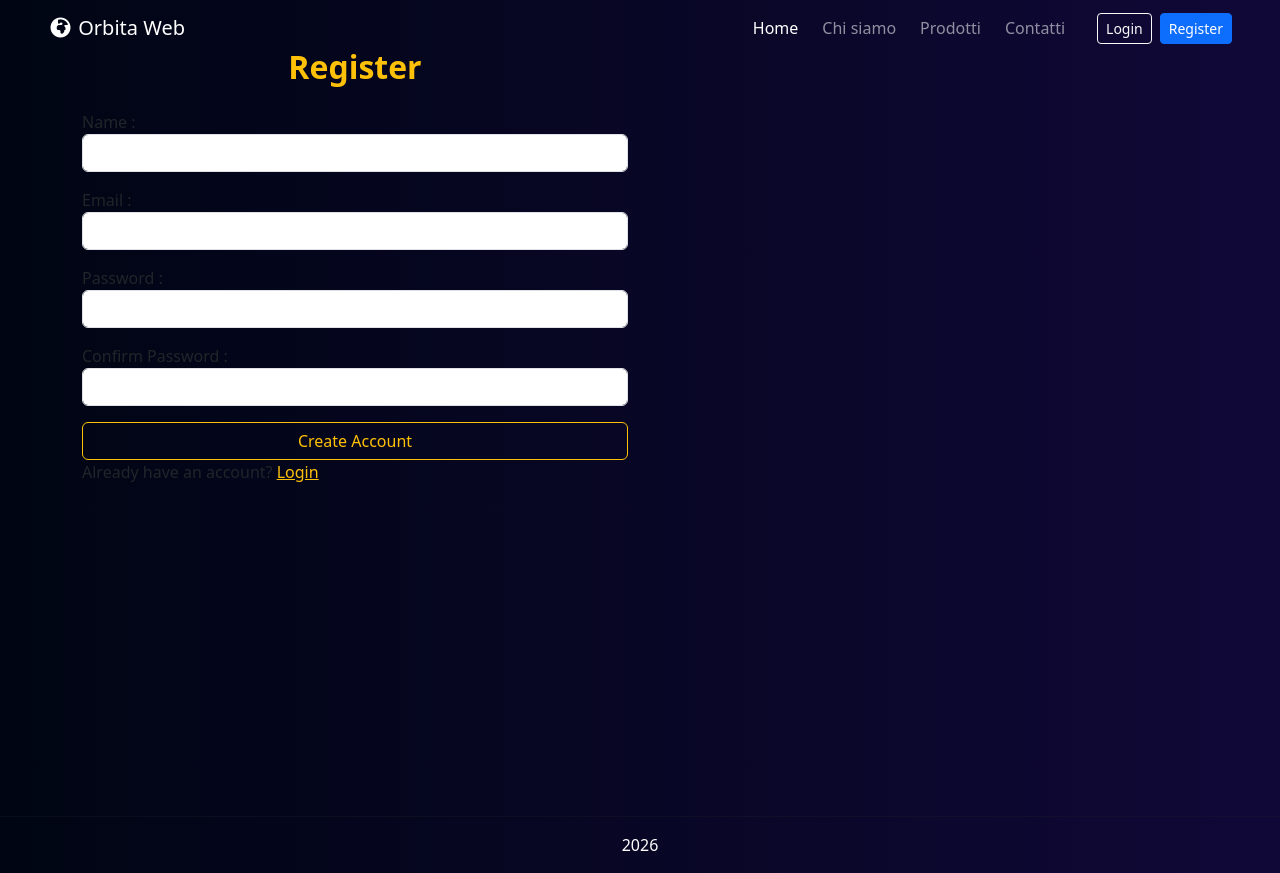
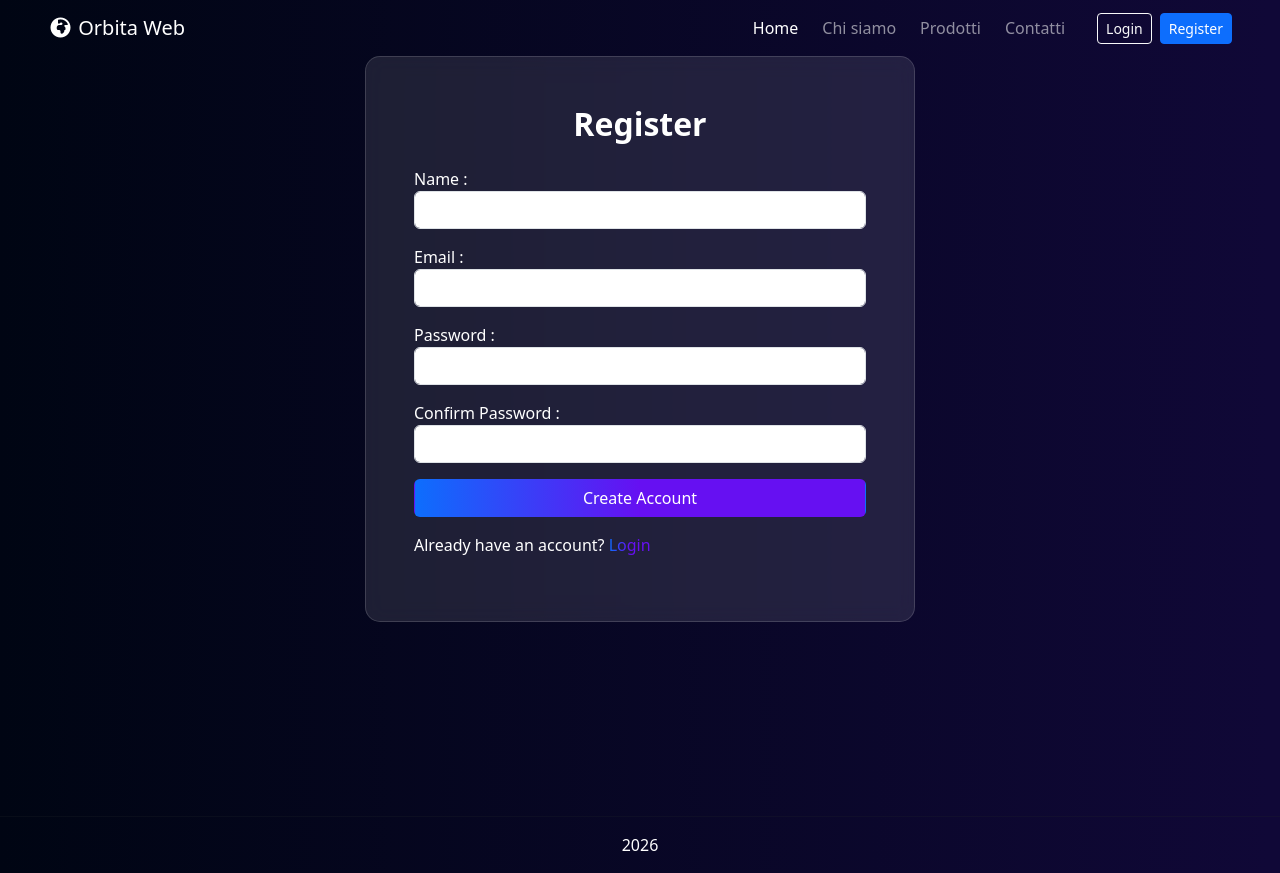
Before and after one commit to Federica-ippoliti98/Progetto_sitiweb, a PHP site: page /register.php in a window 1280 px wide. Run offline with PHP 8.4, Linux system fonts and the light colour scheme; some libraries are stand-ins or nearby versions.

Commit message:
settimo commit

```diff
--- a/register.php
+++ b/register.php
@@ -93,13 +93,13 @@ if ($_SERVER['REQUEST_METHOD'] === 'POST'){
 
     <section class="bg_personal min-vh-100 py-5">
 
-        <div class="container">
+        <div class="container ">
 
-            <div class="row">
+            <div class="row justify-content-center m-2">
 
-                <div class="col-lg-6">
+                <div class="col-lg-6 card p-5">
 
-                    <h2 class="fw-bold text-warning text-center mb-4">Register</h2>
+                    <h2 class="fw-bold text-white text-center mb-4">Register</h2>
 
 
                     <?php if($success): ?>
@@ -164,10 +164,10 @@ if ($_SERVER['REQUEST_METHOD'] === 'POST'){
                         </div>
 
 
-                        <button type="submit" class="btn btn-outline-warning w-100">Create Account</button>
+                        <button type="submit" class="btn btn-dash text-white w-100 mb-3">Create Account</button>
 
                         <p>Already have an account?
-                            <a href="login.php" class="text-warning">Login</a>
+                            <a href="login.php" class="text-dash">Login</a>
                         </p>
 
 
```
Also changed, not shown: login.php (+6 -4 lines).
